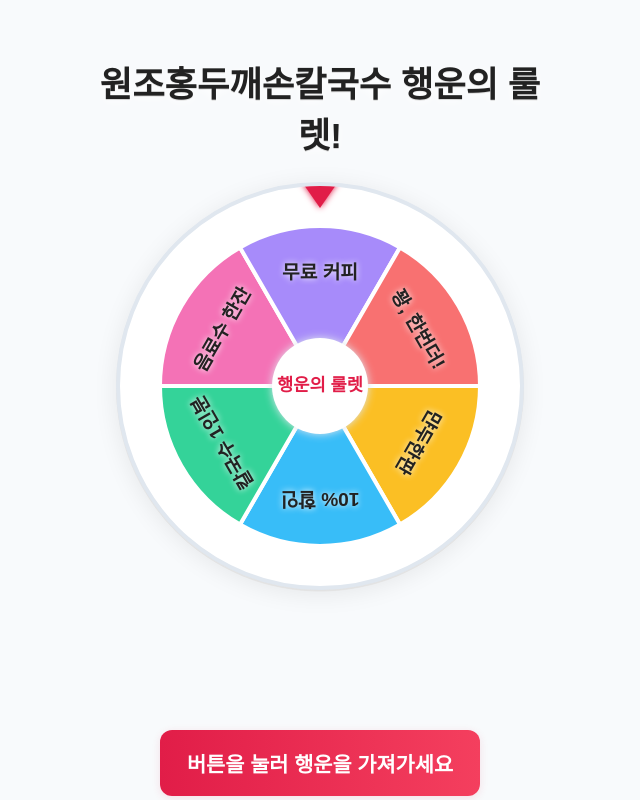
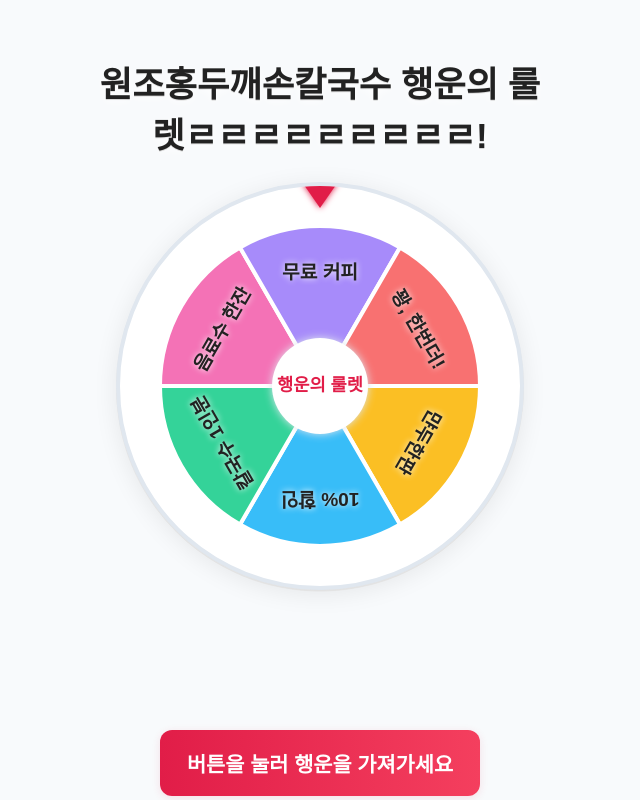
Before and after one commit to hongkyungsuk/spingame, a plain HTML site: page index.html in a window 1280 px wide. Shown: the whole page, without its empty margins (320-960 px from the left). Drawn offline with Linux system fonts and the light colour scheme; a web font is replaced by a local one.

Commit message:
1111
1111

```diff
--- a/index.html
+++ b/index.html
@@ -17,7 +17,7 @@
     <!-- 전체 컨테이너: 중앙 정렬 및 반응형 레이아웃을 위한 div -->
     <div class="container">
       <!-- 게임 제목 -->
-      <h1 class="title">원조홍두깨손칼국수 행운의 룰렛!</h1>
+      <h1 class="title">원조홍두깨손칼국수 행운의 룰렛ㄹㄹㄹㄹㄹㄹㄹㄹㄹ!</h1>
       <!-- 원판과 결과, 버튼을 감싸는 영역 -->
       <div class="roulette-area">
         <!-- 원판을 그릴 캔버스 요소 -->
```
